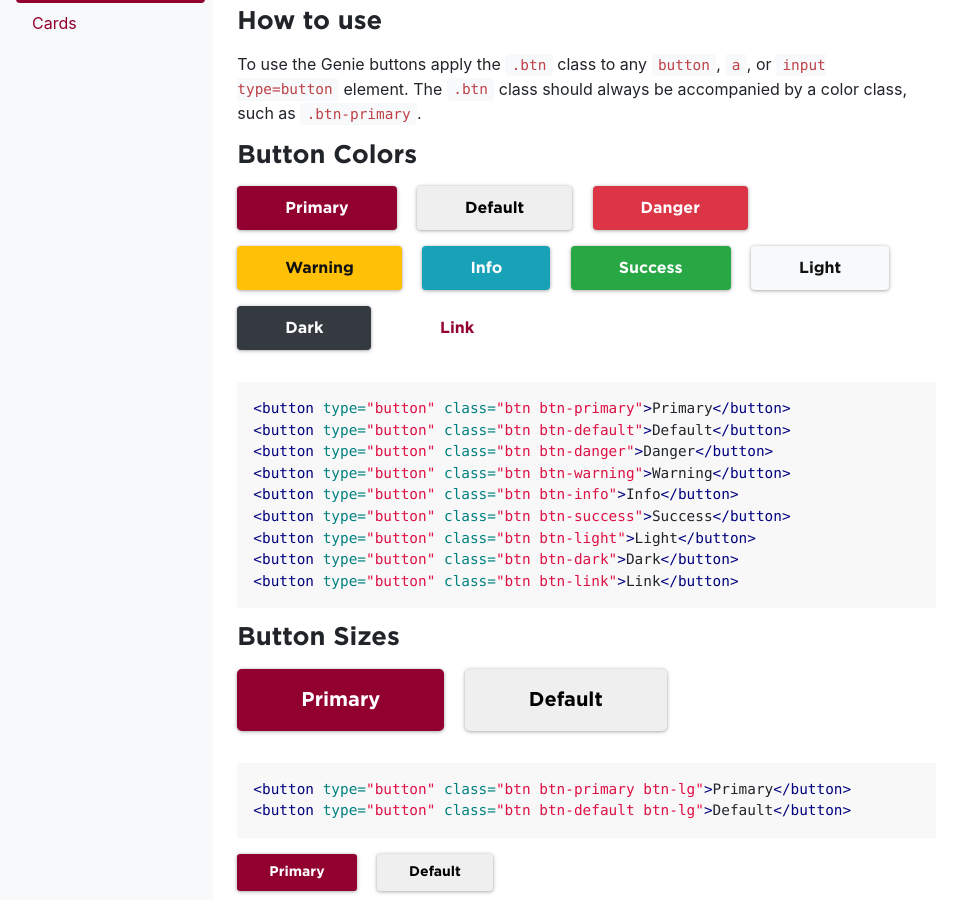
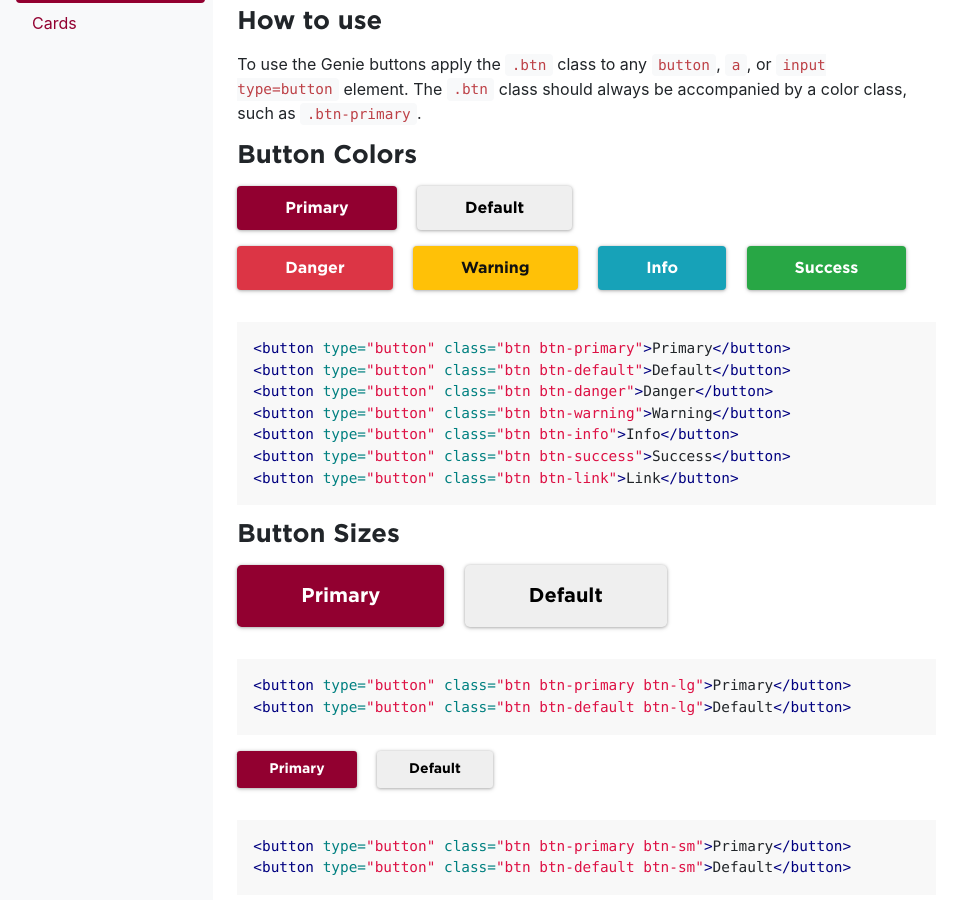
Before and after one commit to Macca2805/Genie, a Jekyll site: the page built from docs/components/buttons.md, in a window 1280 px wide and 900 px high, scrolled down 341 px. Shown: the whole window, without its empty margins (0-955 px from the left). Built offline with Jekyll 4.4.1, drawn with Linux system fonts in a browser that asks for light colours.

Commit message:
Remove some superfluous styles

````diff
--- a/docs/components/buttons.md
+++ b/docs/components/buttons.md
@@ -16,13 +16,11 @@ To use the Genie buttons apply the `.btn` class to any `button`, `a`, or `input
 
 <button type="button" class="mr-3 mb-3 btn btn-primary">Primary</button>
 <button type="button" class="mr-3 mb-3 btn btn-default">Default</button>
+<br/>
 <button type="button" class="mr-3 mb-3 btn btn-danger">Danger</button>
 <button type="button" class="mr-3 mb-3 btn btn-warning">Warning</button>
 <button type="button" class="mr-3 mb-3 btn btn-info">Info</button>
 <button type="button" class="mr-3 mb-3 btn btn-success">Success</button>
-<button type="button" class="mr-3 mb-3 btn btn-light">Light</button>
-<button type="button" class="mr-3 mb-3 btn btn-dark">Dark</button>
-<button type="button" class="mr-3 mb-3 btn btn-link">Link</button>
 
 ```html
 <button type="button" class="btn btn-primary">Primary</button>
@@ -31,8 +29,6 @@ To use the Genie buttons apply the `.btn` class to any `button`, `a`, or `input
 <button type="button" class="btn btn-warning">Warning</button>
 <button type="button" class="btn btn-info">Info</button>
 <button type="button" class="btn btn-success">Success</button>
-<button type="button" class="btn btn-light">Light</button>
-<button type="button" class="btn btn-dark">Dark</button>
 <button type="button" class="btn btn-link">Link</button>
 ```
 
````
